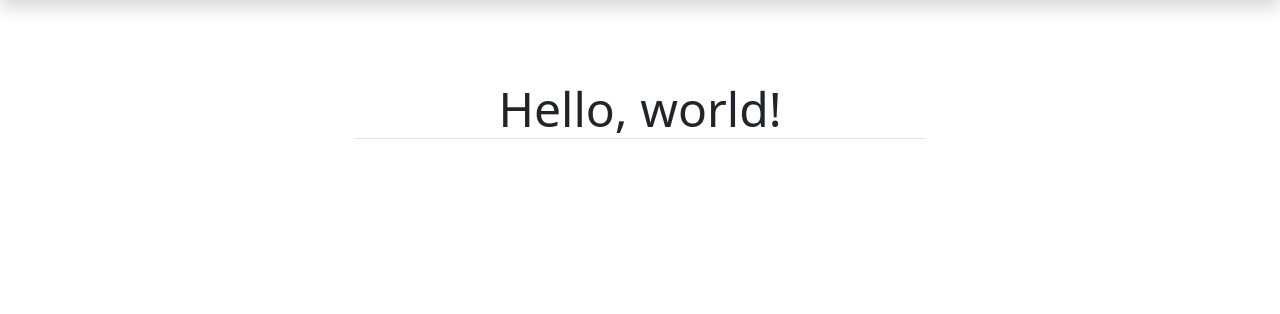
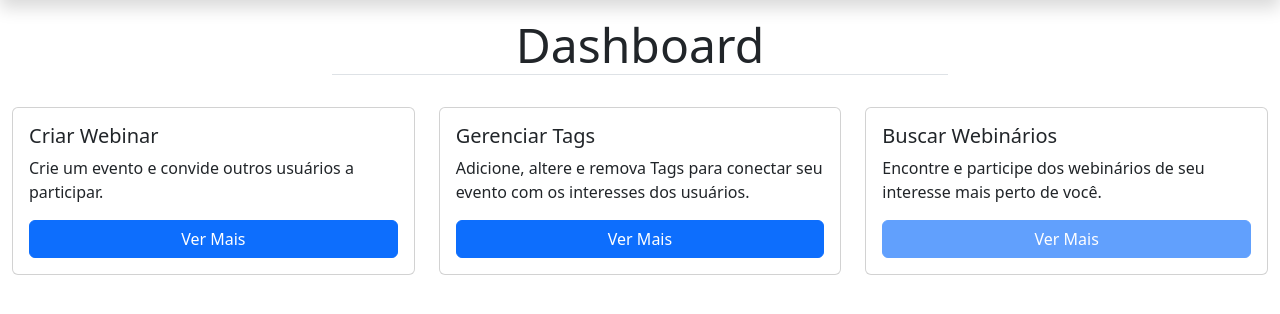
Before and after one commit to h-zanetti/webinar-factory, a Django app: page / in a window 1280 px wide. Shown: the part 56-370 px from the top of the page. Run offline with Django 3.2, Linux system fonts and the light colour scheme; some libraries are stand-ins or nearby versions.

Commit message:
Atualizado index com links principais

```diff
--- a/webinar_factory/core/templates/core/index.html
+++ b/webinar_factory/core/templates/core/index.html
@@ -1,12 +1,43 @@
 {% extends 'core/base.html' %}
 {% block content %}
 
-<div class="container mt-5">
-    <div class="row d-flex justify-content-center mx-2">
-        <div class="col-lg-6 col-sm-12 p-4">
-            <h1 class="display-5 text-center mb-2 border-bottom">Hello, world!</h1>
+<div class="container mt-2">
+    <div class="row mb-4 d-flex justify-content-center">
+        <div class="col-lg-6 col-sm-12">
+            <h1 class="display-5 text-center mb-2 border-bottom">Dashboard</h1>
         </div>
     </div>
+
+    <div class="row row-cols-1 row-cols-lg-3 row-cols-md-2 g-4">
+        <div class="col">
+            <div class="card">
+                <div class="card-body">
+                    <h5 class="card-title">Criar Webinar</h5>
+                    <p class="card-text">Crie um evento e convide outros usuários a participar.</p>
+                    <a href="{% url 'core:create_webinar' %}" class="btn btn-primary w-100">Ver Mais</a>
+                </div>
+            </div>
+        </div>
+        <div class="col">
+            <div class="card">
+                <div class="card-body">
+                    <h5 class="card-title">Gerenciar Tags</h5>
+                    <p class="card-text">Adicione, altere e remova Tags para conectar seu evento com os interesses dos usuários.</p>
+                    <a href="{% url 'core:manage_tags' %}" class="btn btn-primary w-100">Ver Mais</a>
+                </div>
+            </div>
+        </div>
+        <div class="col">
+            <div class="card">
+                <div class="card-body">
+                    <h5 class="card-title">Buscar Webinários</h5>
+                    <p class="card-text">Encontre e participe dos webinários de seu interesse mais perto de você.</p>
+                    <a href="#" class="btn btn-primary w-100 disabled">Ver Mais</a>
+                </div>
+            </div>
+        </div>
+    </div>
+
 </div>
 
 {% endblock %}
```
